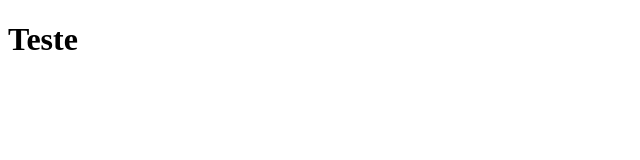
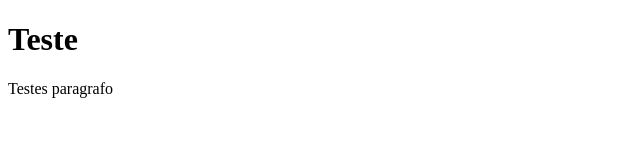
Before and after one commit to DkLuzDev/teste_ComoUsarGit, a plain HTML site: page index.html in a window 1280 px wide. Shown: the whole page, without its empty margins (0-640 px from the left). Drawn offline with Linux system fonts and the light colour scheme.

Commit message:
Paragrafor adicionado

```diff
--- a/index.html
+++ b/index.html
@@ -6,5 +6,8 @@
 </head>
 <body>
     <h1>Teste</h1>
+
+    <p>Testes paragrafo</p>
+
 </body>
 </html>
```
